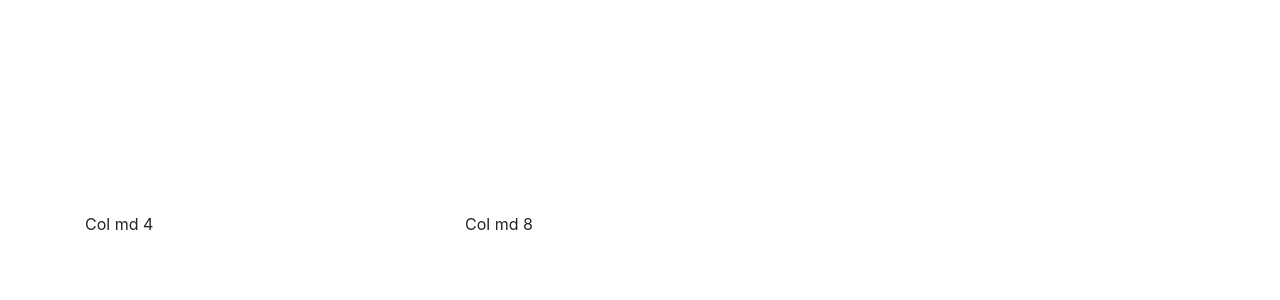
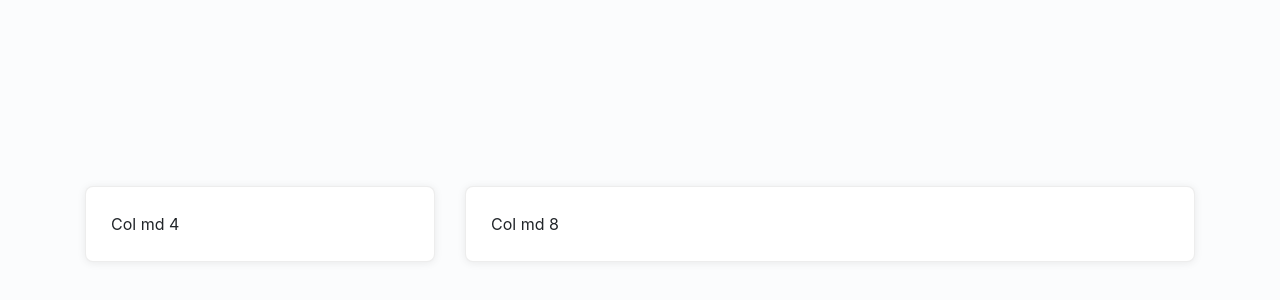
Before and after one commit to dnsys/test-react, a React (Create React App) app: page /form in a window 1280 px wide. Shown: the part 176-476 px from the top of the page. Built offline with nearby package versions, Linux system fonts and the light colour scheme.

Commit message:
feat: blocks form styles

```diff
--- a/src/components/Form/Form.js
+++ b/src/components/Form/Form.js
@@ -3,7 +3,9 @@ import React, { Component } from 'react';
 class Form extends Component{
     render() {
         return (
-            <div>Hello! I'm Form component!</div>
+            <div className="form-block">
+                { this.props.children }
+            </div>
         );
     }
 }
--- a/src/components/Form/style.scss
+++ b/src/components/Form/style.scss
@@ -0,0 +1,7 @@
+.form-block {
+    border: 1px solid rgba(77, 80, 85, 0.1);
+    border-radius: 8px;
+    box-shadow: 0 1px 8px 0 rgba(0, 0, 0, 0.08);
+    padding: 25px;
+    background: #ffffff;
+}
--- a/src/components/Sidebar/Sidebar.js
+++ b/src/components/Sidebar/Sidebar.js
@@ -3,7 +3,9 @@ import React, { Component } from 'react';
 class Sidebar extends Component {
     render() {
         return (
-            <div>Hello! I'm sidebar component!</div>
+            <div className="sidebar">
+                {this.props.children}
+            </div>
         );
     }
 }
--- a/src/components/Sidebar/style.scss
+++ b/src/components/Sidebar/style.scss
@@ -0,0 +1,7 @@
+.sidebar {
+    border: 1px solid rgba(77, 80, 85, 0.1);
+    border-radius: 8px;
+    box-shadow: 0 1px 8px 0 rgba(0, 0, 0, 0.08);
+    padding: 25px;
+    background: #ffffff;
+}
--- a/src/pages/FormPage/FormPage.js
+++ b/src/pages/FormPage/FormPage.js
@@ -4,6 +4,10 @@ import {
     Row,
     Col
 } from 'react-bootstrap';
+
+import {Sidebar} from '../../components/Sidebar/index';
+import {Form} from '../../components/Form/index';
+
 import './style.scss';
 
 class FormPage extends Component{
@@ -13,10 +17,14 @@ class FormPage extends Component{
                 <Container>
                     <Row>
                         <Col md={4}>
-                            Col md 4
+                            <Sidebar>
+                                Col md 4
+                            </Sidebar>
                         </Col>
                         <Col md={8}>
-                            Col md 8
+                            <Form>
+                                Col md 8
+                            </Form>
                         </Col>
                     </Row>
                 </Container>
--- a/src/pages/FormPage/style.scss
+++ b/src/pages/FormPage/style.scss
@@ -3,4 +3,5 @@
     display: flex;
     flex-direction: column;
     justify-content: center;
+    background-color: #FBFCFD;
 }
```
